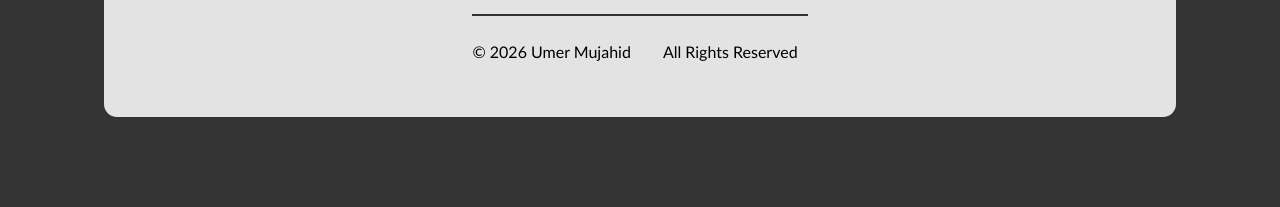
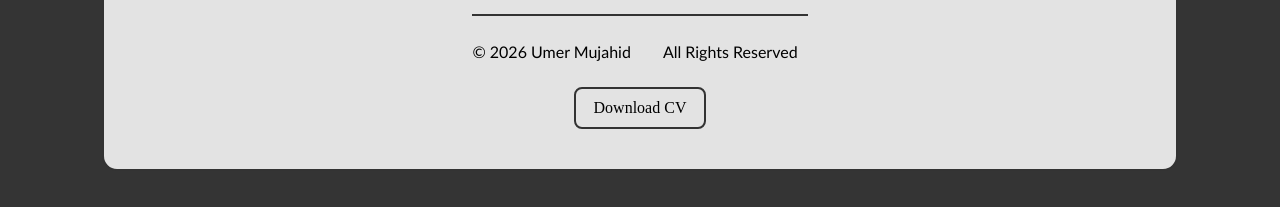
Before and after one commit to UmerMujahid/resume-website-deployment, a plain HTML site: page index.html in a window 1280 px wide. Shown: the part 2509-2716 px from the top of the page. Before the commit the page ends 2678 px from the top, so only its background shows below. Drawn offline with Linux system fonts and the light colour scheme.

Commit message:
Added bonus features

```diff
--- a/css/style.css
+++ b/css/style.css
@@ -174,6 +174,34 @@ a:hover{
     color: #666;
     text-decoration: underline;
 }
+.cv-btn{
+  padding: 10px 18px;
+  border: 2px solid #333;
+  border-radius: 8px;
+  font-weight: 500;
+  text-decoration: none;
+  color: #000;
+  margin-top: 10px;
+  transition: 0.3s ease;
+}
+
+.cv-btn:hover{
+  background-color: #333;
+  color: white;
+}
+@keyframes fadeIn{ /*help from online*/
+  from{
+    opacity: 0;
+    transform: translateY(20px);
+  }
+  to{
+    opacity: 1;
+    transform: translateY(0);
+  }
+}
+.main{
+  animation: fadeIn 1s ease forwards;
+}
 
 
 
@@ -269,13 +297,9 @@ a:hover{
     .eh,.eh1{
         font-size: 11px;
     }
-     h1.s:last-of-type {
+    h1.s:last-of-type {
         margin-bottom: 30px;
     }
-
-
-
-
 }
 @media (max-width:390px){
     footer{
--- a/index.html
+++ b/index.html
@@ -119,6 +119,7 @@
                 <p>© 2026 Umer Mujahid</p>
                 <p class="r">All Rights Reserved</p>
             </footer>
+            <a href="Umer_Mujahid_CV.pdf" download class="cv-btn">Download CV</a>
         </div>
     </body>
 </html>
```
Also changed, not shown: 1 other file.
